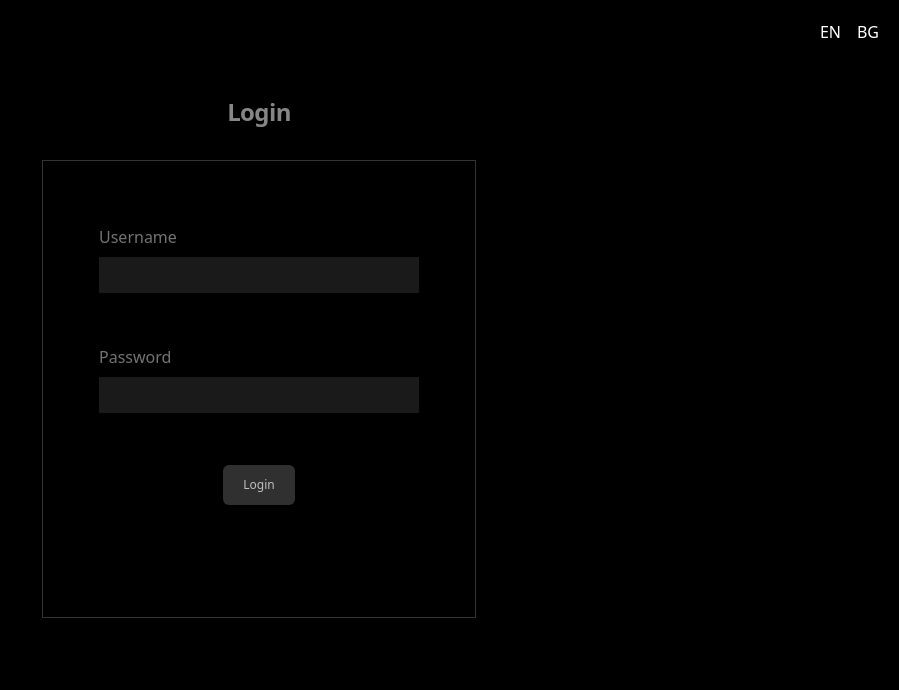
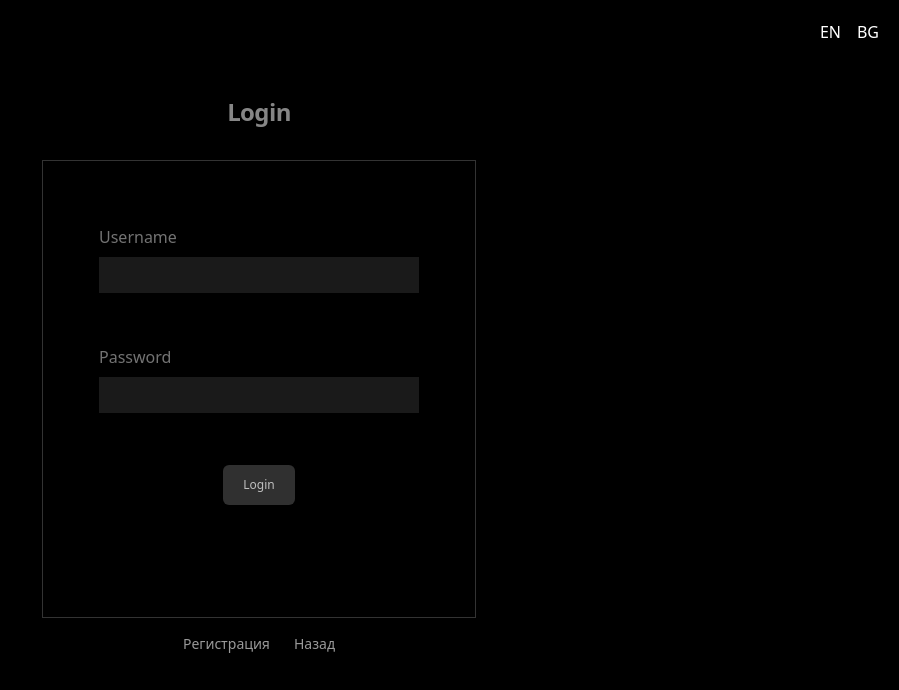
Before and after one commit to IliyaZafirov/next-zadanie, a Next.js app: page /en/login in a window 1280 px wide. Shown: the top 690 px of the page, without its empty margins (381-1280 px from the left). Built offline with nearby package versions, Linux system fonts and the light colour scheme.

Commit message:
add register/back btns on login page to complete all forms

```diff
--- a/messages/bg.json
+++ b/messages/bg.json
@@ -45,6 +45,8 @@
     "incorrect-case": "Грешно потребителско име или парола.",
     "success-case": "Успешно вписване.",
     "error-case": "Грешка по време на вписване. Опитайте отново.",
+    "register": "Регистрация",
+    "back": "Назад",
     "submit": "Вписване"
   },
   "DashboardPage": {
--- a/messages/en.json
+++ b/messages/en.json
@@ -45,6 +45,8 @@
     "incorrect-case": "Incorrect username or password.",
     "success-case": "Successfully logged in.",
     "error-case": "An error occurred while logging in.",
+    "register": "Регистрация",
+    "back": "Назад",
     "submit": "Login"
   },
   "DashboardPage": {
--- a/src/app/[locale]/(auth)/login/page.tsx
+++ b/src/app/[locale]/(auth)/login/page.tsx
@@ -13,6 +13,10 @@ export default async function Page() {
           username: t("username"),
           password: t("password"),
         }}
+        links={{
+          register: t("register"),
+          back: t("back"),
+        }}
         returnCase={{
           emptyFieldsCase: t("empty-fields-case"),
           incorrectCase: t("incorrect-case"),
--- a/src/components/forms/form-login.tsx
+++ b/src/components/forms/form-login.tsx
@@ -13,6 +13,11 @@ type Labels = {
   password: string;
 };
 
+type Links = {
+  register: string;
+  back: string;
+};
+
 type ReturnCase = {
   emptyFieldsCase: string;
   incorrectCase: string;
@@ -22,9 +27,11 @@ type ReturnCase = {
 };
 export default function LoginForm({
   labels,
+  links,
   returnCase,
 }: {
   labels: Labels;
+  links: Links;
   returnCase: ReturnCase;
 }) {
   const messageRef = useRef<HTMLDivElement>(null);
@@ -73,12 +80,15 @@ export default function LoginForm({
     setIsLoading(true);
 
     try {
-      const response = await fetch(`${process.env.NEXT_PUBLIC_BACKEND_URL}/auth/login`, {
+      const response = await fetch(
+        `${process.env.NEXT_PUBLIC_BACKEND_URL}/auth/login`,
+        {
           method: "POST",
           headers: { "Content-Type": "application/json" },
           credentials: "include",
           body: JSON.stringify(formData),
-      });
+        }
+      );
 
       const result = await response.json();
 
@@ -104,6 +114,7 @@ export default function LoginForm({
   };
 
   return (
+    <>
       <section className="md:border md:border-white/20">
         <form
           onSubmit={handleSubmit}
@@ -145,12 +156,25 @@ export default function LoginForm({
             </Link> */}
               <div className="absolute ml-auto mr-auto left-0 right-0 text-center pt-4">
                 {!success && (
-                <Message ref={messageRef} success={success} message={message} />
+                  <Message
+                    ref={messageRef}
+                    success={success}
+                    message={message}
+                  />
                 )}
               </div>
             </div>
           </div>
         </form>
       </section>
+      <section className="flex flex-row gap-x-6 mt-4 text-sm text-white/60 mb-16">
+        <Link href="/forgot" className="hover:text-white/90">
+          {links.register}
+        </Link>
+        <Link href="/" className="hover:text-white/90">
+          {links.back}
+        </Link>
+      </section>
+    </>
   );
 }
```
Lines whose indentation alone changed are shown as unchanged.
